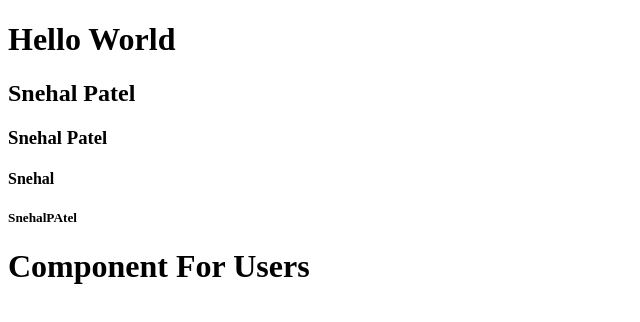
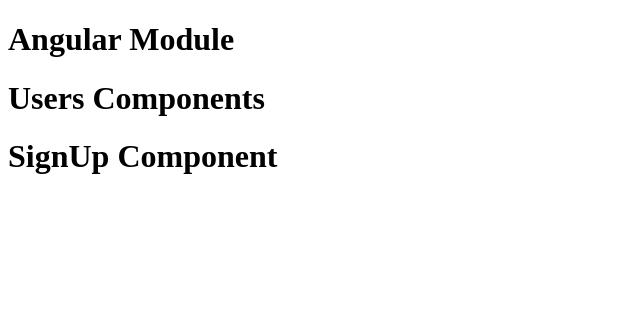
Before and after one commit to snehalpatel318/angular, an Angular app: page / in a window 1280 px wide. Shown: the top 322 px of the page, without its empty margins (0-640 px from the left). Built offline with nearby package versions, Linux system fonts and the light colour scheme.

Commit message:
modules create example

```diff
--- a/src/app/app.component.html
+++ b/src/app/app.component.html
@@ -1,6 +1,3 @@
-<h1>Hello World</h1>
-<h2>{{name}}</h2>
-<h3>{{getName()}}</h3>
-<h4>{{obj.name}}</h4>
-<h5>{{arr[0]}}</h5>
-<app-user-list></app-user-list>
+<h1>Angular Module</h1>
+<app-login></app-login>
+<app-signup></app-signup>
--- a/src/app/app.module.ts
+++ b/src/app/app.module.ts
@@ -4,6 +4,7 @@
 import { AppRoutingModule } from './app-routing.module';
 import { AppComponent } from './app.component';
 import { UserListComponent } from './user-list/user-list.component';
+import { UsersModule } from './users/users.module';
 
 @NgModule({
   declarations: [
@@ -12,7 +13,7 @@
   ],
   imports: [
     BrowserModule,
-    AppRoutingModule
+    AppRoutingModule,UsersModule
   ],
   providers: [],
   bootstrap: [AppComponent]
--- /dev/null
+++ b/src/app/users/login/login.component.html
@@ -0,0 +1 @@
+<h1>Users Components</h1>
--- /dev/null
+++ b/src/app/users/signup/signup.component.html
@@ -0,0 +1 @@
+<h1>SignUp Component</h1>
```
Also changed, not shown: src/app/users/login/login.component.ts (added, +10 -0 lines), src/app/users/signup/signup.component.ts (added, +10 -0 lines), src/app/users/users.module.ts (added, +21 -0 lines), src/app/users/login/login.component.css (added), src/app/users/signup/signup.component.css (added), 2 other files (tests, documents, lock files or other folders).
